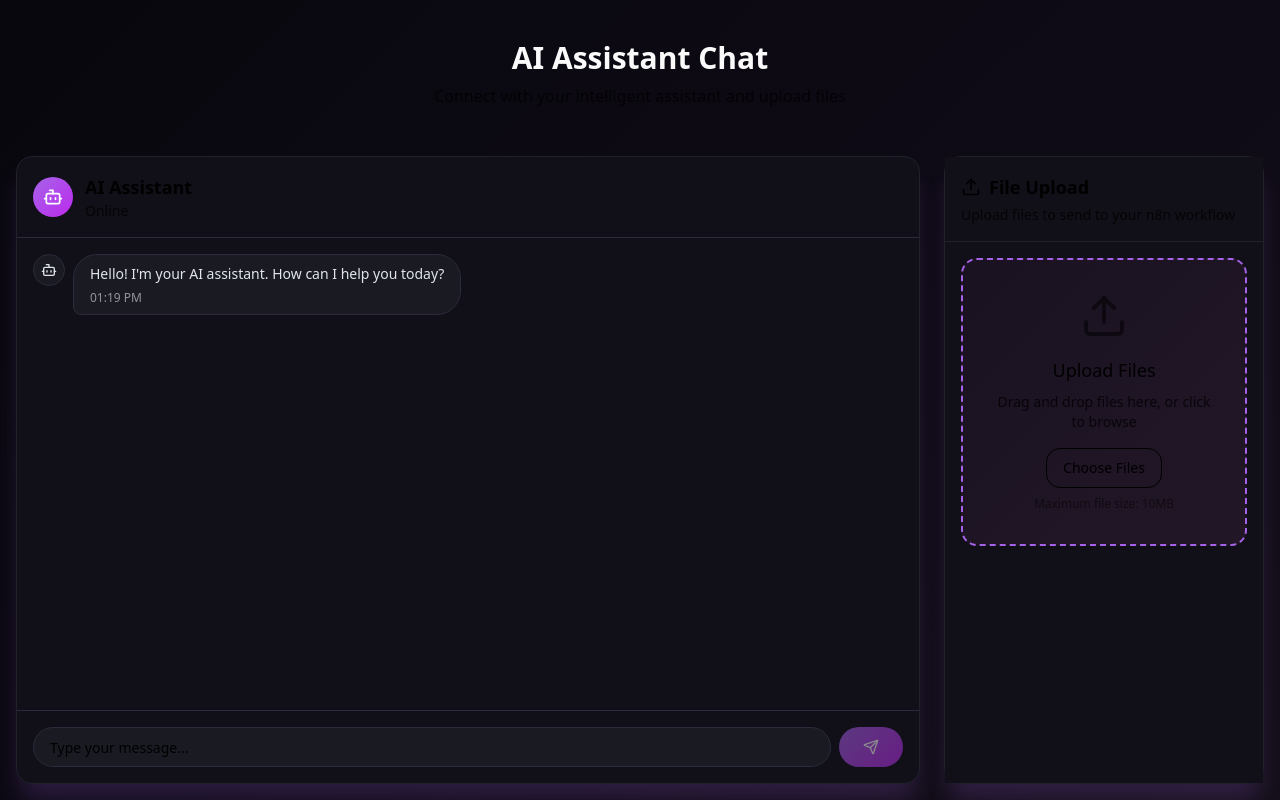
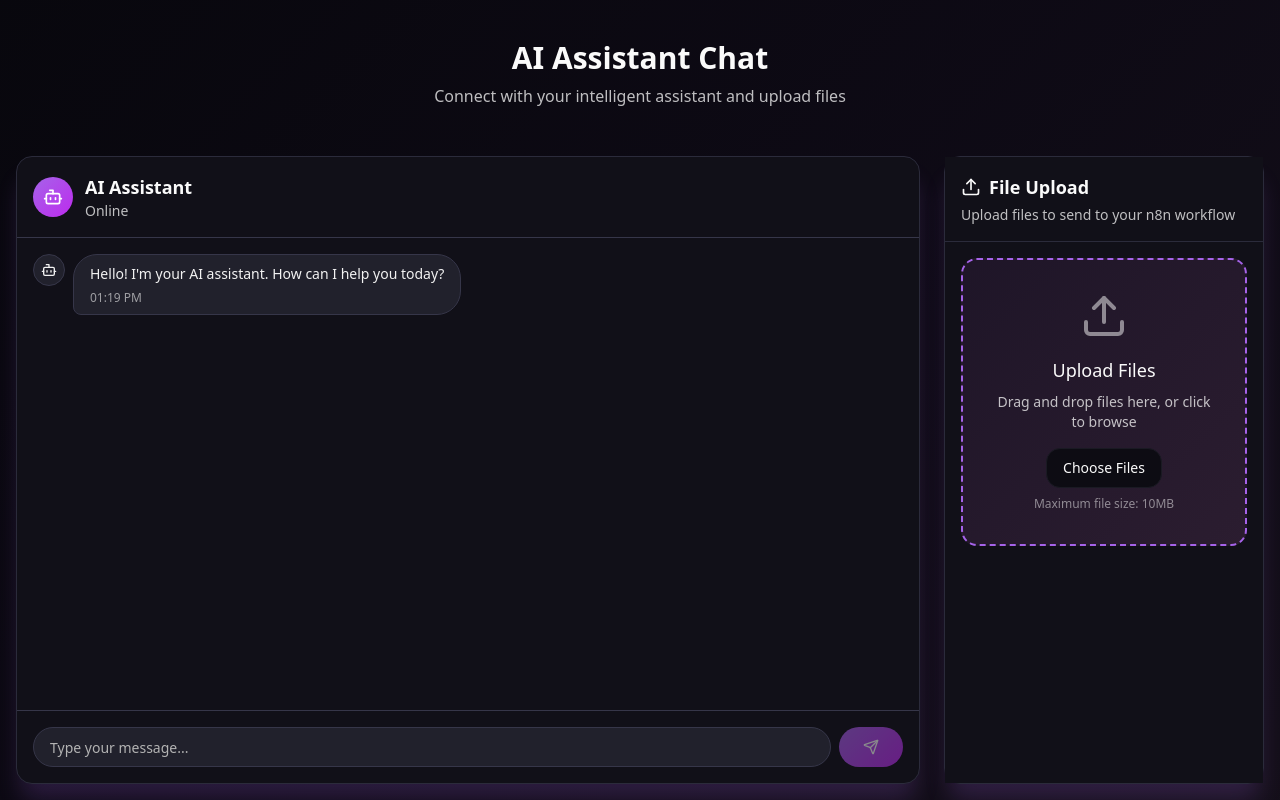
Before and after one commit to Raziq-Mukadam/agent-dialogue-panel, a React (Vite) app: page / in a window 1280 px wide. Built offline with nearby package versions, Linux system fonts and the light colour scheme.

Commit message:
Fix text visibility
Adjust text color for better visibility.

```diff
--- a/src/index.css
+++ b/src/index.css
@@ -6,26 +6,43 @@
 
 @layer base {
   :root {
-    /* Main Background */
-    --background: hsl(248, 24%, 6%);
-    --foreground: hsl(0, 0%, 98%);
+    /* Base colors for shadcn components */
+    --background: 248 24% 6%;
+    --foreground: 0 0% 98%;
+    --card: 248 20% 8%;
+    --card-foreground: 0 0% 95%;
+    --popover: 248 20% 8%;
+    --popover-foreground: 0 0% 95%;
+    --primary: 270 75% 65%;
+    --primary-foreground: 0 0% 100%;
+    --secondary: 240 15% 12%;
+    --secondary-foreground: 0 0% 90%;
+    --muted: 240 15% 15%;
+    --muted-foreground: 0 0% 70%;
+    --accent: 270 30% 20%;
+    --accent-foreground: 0 0% 95%;
+    --destructive: 0 84% 60%;
+    --destructive-foreground: 0 0% 98%;
+    --border: 240 15% 20%;
+    --input: 240 15% 12%;
+    --ring: 270 75% 65%;
 
-    /* Chat Colors */
+    /* Custom theme colors */
     --chat-bg: hsl(248, 20%, 8%);
     --user-bubble: linear-gradient(135deg, hsl(270, 75%, 65%), hsl(285, 85%, 55%));
-    --bot-bubble: hsl(240, 15%, 12%);
+    --bot-bubble: hsl(240, 15%, 15%);
     --user-text: hsl(0, 0%, 100%);
-    --bot-text: hsl(210, 20%, 90%);
+    --bot-text: hsl(0, 0%, 95%);
 
     /* File Panel */
     --panel-bg: hsl(248, 20%, 8%);
-    --panel-border: hsl(240, 15%, 15%);
-    --upload-zone: linear-gradient(135deg, hsl(270, 30%, 10%), hsl(285, 25%, 12%));
+    --panel-border: hsl(240, 15%, 20%);
+    --upload-zone: linear-gradient(135deg, hsl(270, 30%, 12%), hsl(285, 25%, 15%));
     --upload-border: hsl(270, 75%, 65%);
 
     /* UI Elements */
-    --input-bg: hsl(240, 15%, 12%);
-    --input-border: hsl(240, 15%, 20%);
+    --input-bg: hsl(240, 15%, 15%);
+    --input-border: hsl(240, 15%, 25%);
     --input-focus: hsl(270, 75%, 65%);
     --button-primary: linear-gradient(135deg, hsl(270, 75%, 65%), hsl(285, 85%, 55%));
     --button-hover: linear-gradient(135deg, hsl(285, 85%, 55%), hsl(300, 90%, 50%));
@@ -33,10 +50,15 @@
     --shadow-lg: 0 20px 25px -5px hsla(270, 75%, 65%, 0.2);
 
     /* Status Colors */
-    --success: hsl(142, 76%, 36%);
+    --success: hsl(142, 76%, 50%);
     --warning: hsl(38, 92%, 50%);
     --error: hsl(0, 84%, 60%);
     --loading: hsl(270, 75%, 65%);
+
+    /* Text Colors */
+    --text-primary: hsl(0, 0%, 98%);
+    --text-secondary: hsl(0, 0%, 85%);
+    --text-muted: hsl(0, 0%, 70%);
 
     /* Glow Effects */
     --glow-primary: 0 0 20px hsla(270, 75%, 65%, 0.5);
@@ -178,5 +200,31 @@
 
   body {
     @apply bg-background text-foreground;
+    color: var(--text-primary);
+  }
+
+  /* Ensure all text elements have proper contrast */
+  h1, h2, h3, h4, h5, h6 {
+    color: var(--text-primary);
+  }
+
+  p, span, div {
+    color: inherit;
+  }
+
+  /* Input styling */
+  input, textarea {
+    background: var(--input-bg) !important;
+    border-color: var(--input-border) !important;
+    color: var(--text-primary) !important;
+  }
+
+  input::placeholder, textarea::placeholder {
+    color: var(--text-muted) !important;
+  }
+
+  /* Button text visibility */
+  button {
+    color: var(--text-primary);
   }
 }
```
